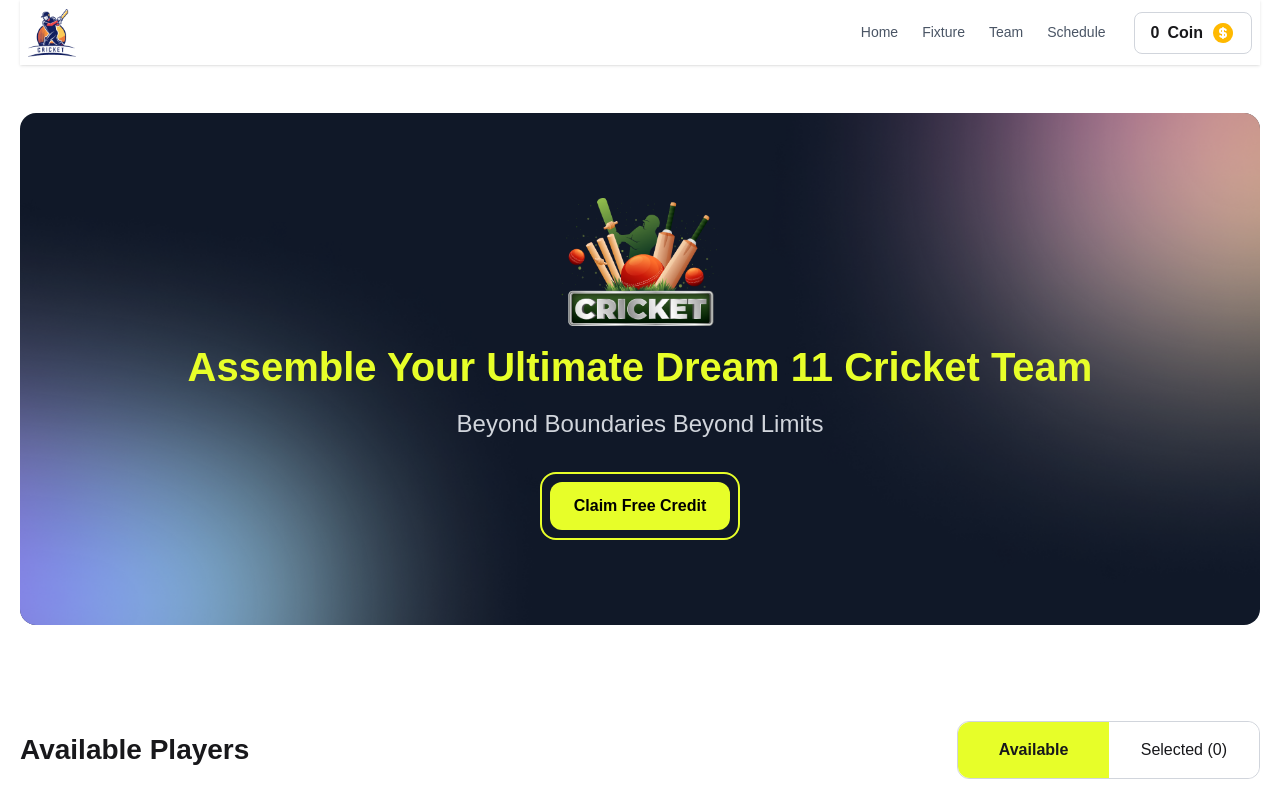
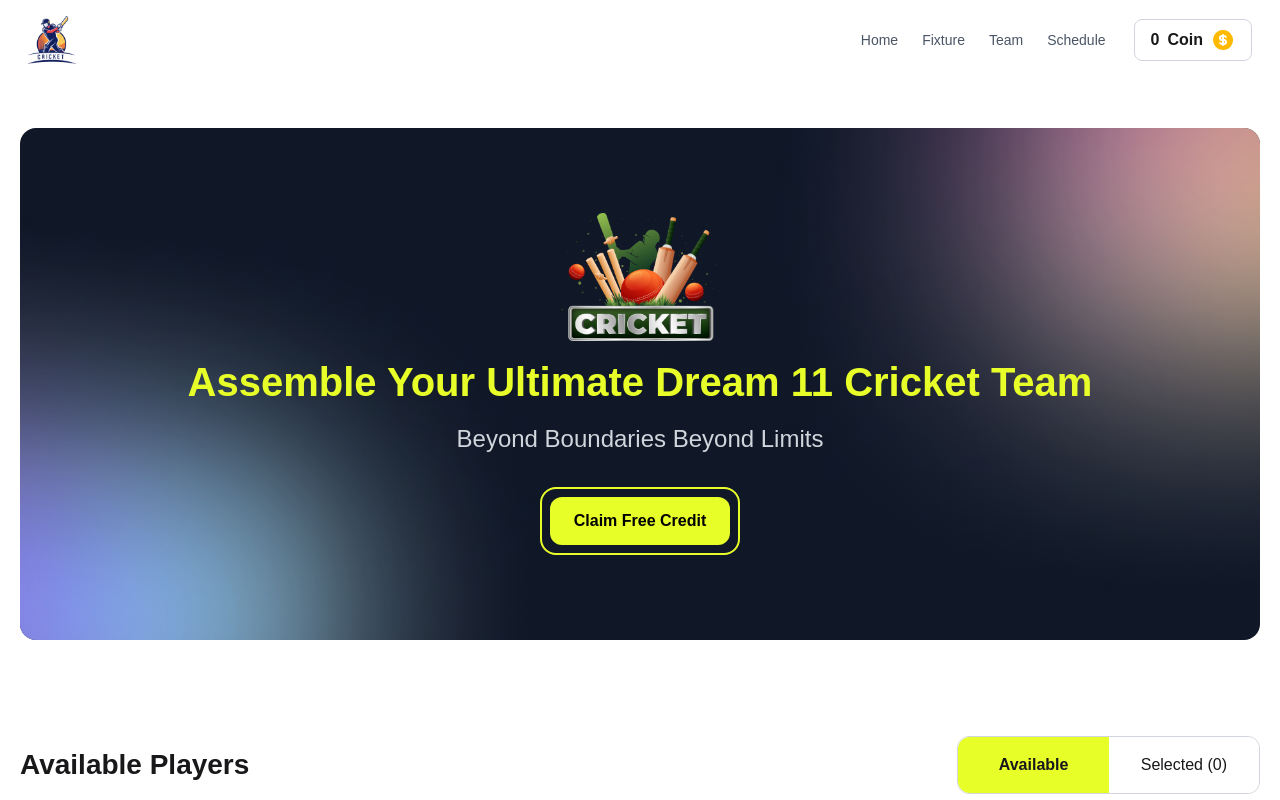
Before and after one commit to Minhajh2o/bpl-collection, a React (Vite) app: page / in a window 1280 px wide. Shown: the top 800 px of the page. Built offline with nearby package versions, Linux system fonts and the light colour scheme.

Commit message:
navbar bg made transparent. toggole section component added

```diff
--- a/src/App.jsx
+++ b/src/App.jsx
@@ -11,9 +11,10 @@ function App() {
   const [players, setPlayers] = useState([]);
   const [coin, setCoin] = useState(0);
   const [selectedPlayers, setSelectedPlayers] = useState([]);
-  const [isActive, setIsActive] = useState(
-    {available: true, selected: false}
-  );
+  const [isActive, setIsActive] = useState({
+    available: true,
+    selected: false,
+  });
 
   // fetch players data
   useEffect(() => {
@@ -81,7 +82,7 @@ function App() {
   // app render
   return (
     <>
-      <div className="sticky top-0 z-50 bg-white">
+      <div className="sticky top-0 z-50">
         <Navbar coin={coin} />
       </div>
       <div className="container max-w-7xl mx-auto">
--- a/src/Component/body/players/Players.jsx
+++ b/src/Component/body/players/Players.jsx
@@ -1,3 +1,4 @@
+import ToggleSection from "../../toggleSection/ToggleSection";
 import Player from "../player/Player";
 import SelectedPlayers from "../selectedPlayers/SelectedPlayers";
 
@@ -9,37 +10,13 @@ const Players = ({
   addSelectedPlayer,
   removeSelectedPlayer,
 }) => {
-  const countSelected = selectedPlayers.length;
   return (
     <div className="mb-12 md:mb-24">
-      <div className="flex flex-col-reverse md:flex-row-reverse justify-between items-center gap-4 mb-8">
-        {/* Toggle buttons */}
-        <div className="grid grid-cols-2 w-full md:w-auto border border-gray-300 rounded-xl">
-          <button
-            onClick={() => toggleActiveState("available")}
-            className={`py-4 px-8 rounded-l-xl cursor-pointer transition-none
-              ${
-                isActive.available ? "bg-[#E7FE29] font-semibold" : "bg-white"
-              }`}
-          >
-            Available
-          </button>
-          <button
-            onClick={() => toggleActiveState("selected")}
-            className={`py-4 px-8 rounded-r-xl cursor-pointer transition-none
-              ${isActive.selected ? "bg-[#E7FE29] font-semibold" : "bg-white"}`}
-          >
-            Selected (<span>{countSelected}</span>)
-          </button>
-        </div>
-
-        {/* Title */}
-        <h3 className="text-[22px] md:text-[28px] font-semibold">
-          {isActive.available
-            ? "Available Players"
-            : `Selected Players (${countSelected}/6)`}
-        </h3>
-      </div>
+      <ToggleSection
+        isActive={isActive}
+        selectedPlayers={selectedPlayers}
+        toggleActiveState={toggleActiveState}
+      />
 
       {/* Player Cards */}
       {isActive.available ? (
--- a/src/Component/header/navbar/Navbar.jsx
+++ b/src/Component/header/navbar/Navbar.jsx
@@ -3,8 +3,9 @@ import { TbCoinFilled } from "react-icons/tb";
 
 const Navbar = ({ coin }) => {
   return (
-    <div className="">
-      <div className="navbar bg-base-100 shadow-sm max-w-[1240px] mx-auto">
+    <div className="backdrop-blur-md"
+        style={{ backgroundColor: "rgba(255,255,255,0.6)" }}>
+      <div className="navbar h-20 bg-transparent shadow-none max-w-[1240px] mx-auto">
         <div className="flex-1">
           <figure className="w-12 h-12">
             <img
@@ -18,16 +19,16 @@ const Navbar = ({ coin }) => {
           {/* menu */}
           <ul className="hidden md:flex menu menu-horizontal text-gray-600">
             <li>
-              <a href="/">Home</a>
+              <a href="#">Home</a>
             </li>
             <li>
-              <a href="/selected-players">Fixture</a>
+              <a href="#">Fixture</a>
             </li>
             <li>
-              <a href="/footer">Team</a>
+              <a href="#">Team</a>
             </li>
             <li>
-              <a href="/footer">Schedule</a>
+              <a href="#">Schedule</a>
             </li>
           </ul>
           {/* coin */}
@@ -61,16 +62,16 @@ const Navbar = ({ coin }) => {
               className="menu dropdown-content bg-base-100 rounded-box z-1 mt-3 w-28 p-2 shadow"
             >
               <li>
-                <a href="/">Home</a>
+                <a href="#">Home</a>
               </li>
               <li>
-                <a href="/selected-players">Fixture</a>
+                <a href="#">Fixture</a>
               </li>
               <li>
-                <a href="/footer">Team</a>
+                <a href="#">Team</a>
               </li>
               <li>
-                <a href="/footer">Schedule</a>
+                <a href="#">Schedule</a>
               </li>
             </ul>
           </div>
--- /dev/null
+++ b/src/Component/toggleSection/ToggleSection.jsx
@@ -0,0 +1,38 @@
+const ToggleSection = ({ isActive, selectedPlayers, toggleActiveState }) => {
+  const countSelected = selectedPlayers.length;
+
+  return (
+    <div className="flex flex-col-reverse md:flex-row-reverse justify-between items-center gap-4 mb-8">
+      {/* Toggle buttons */}
+      <div className="sticky top-20 z-20">
+        <div className="grid grid-cols-2 w-full md:w-auto border border-gray-300 rounded-xl">
+          <button
+            onClick={() => toggleActiveState("available")}
+            className={`py-4 px-8 rounded-l-xl cursor-pointer transition-none
+              ${
+                isActive.available ? "bg-[#E7FE29] font-semibold" : "bg-white"
+              }`}
+          >
+            Available
+          </button>
+          <button
+            onClick={() => toggleActiveState("selected")}
+            className={`py-4 px-8 rounded-r-xl cursor-pointer transition-none
+              ${isActive.selected ? "bg-[#E7FE29] font-semibold" : "bg-white"}`}
+          >
+            Selected (<span>{countSelected}</span>)
+          </button>
+        </div>
+      </div>
+
+      {/* Title */}
+      <h3 className="text-[22px] md:text-[28px] font-semibold">
+        {isActive.available
+          ? "Available Players"
+          : `Selected Players (${countSelected}/6)`}
+      </h3>
+    </div>
+  );
+};
+
+export default ToggleSection;
```
